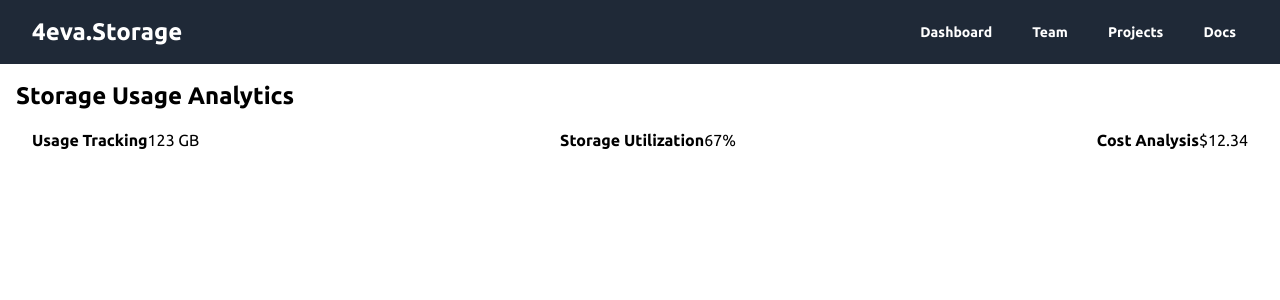
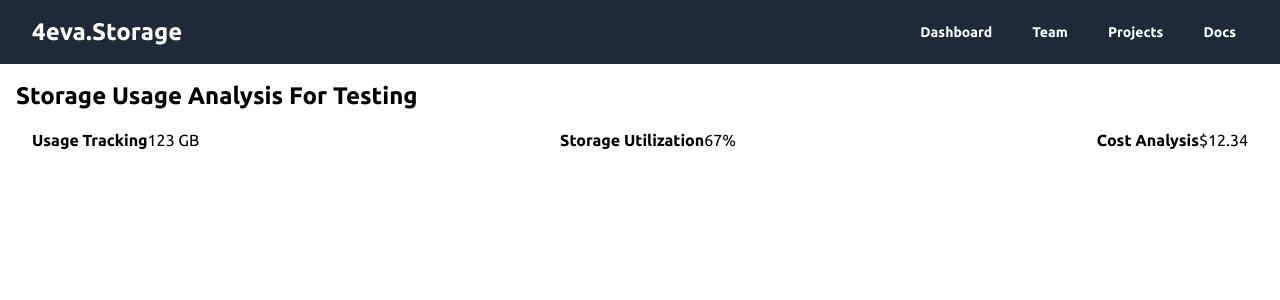
Before and after one commit to FVMhack/frontend---FVM, a React (Vite) app in the folder frontend-fvm/: page /dashboard in a window 1280 px wide. Shown: the top 300 px of the page. Built offline with nearby package versions, Linux system fonts and the light colour scheme.

Commit message:
Added Another Specific

```diff
--- a/frontend-fvm/src/pages/Dashboard.jsx
+++ b/frontend-fvm/src/pages/Dashboard.jsx
@@ -10,7 +10,7 @@ const storageUtilizationData = '67%';
 const costAnalysisData = '$12.34';
   return (
     <div className="analytics-container p-4">
-      <h2 className="text-2xl font-bold">Storage Usage Analytics</h2>
+      <h2 className="text-2xl font-bold">Storage Usage Analysis For Testing</h2>
       <div className="analytics-data flex flex-row justify-between p-2">
         <div className="data-item flex flex-row justify-between p-2">
           <div className="data-name font-bold">Usage Tracking</div>
```
